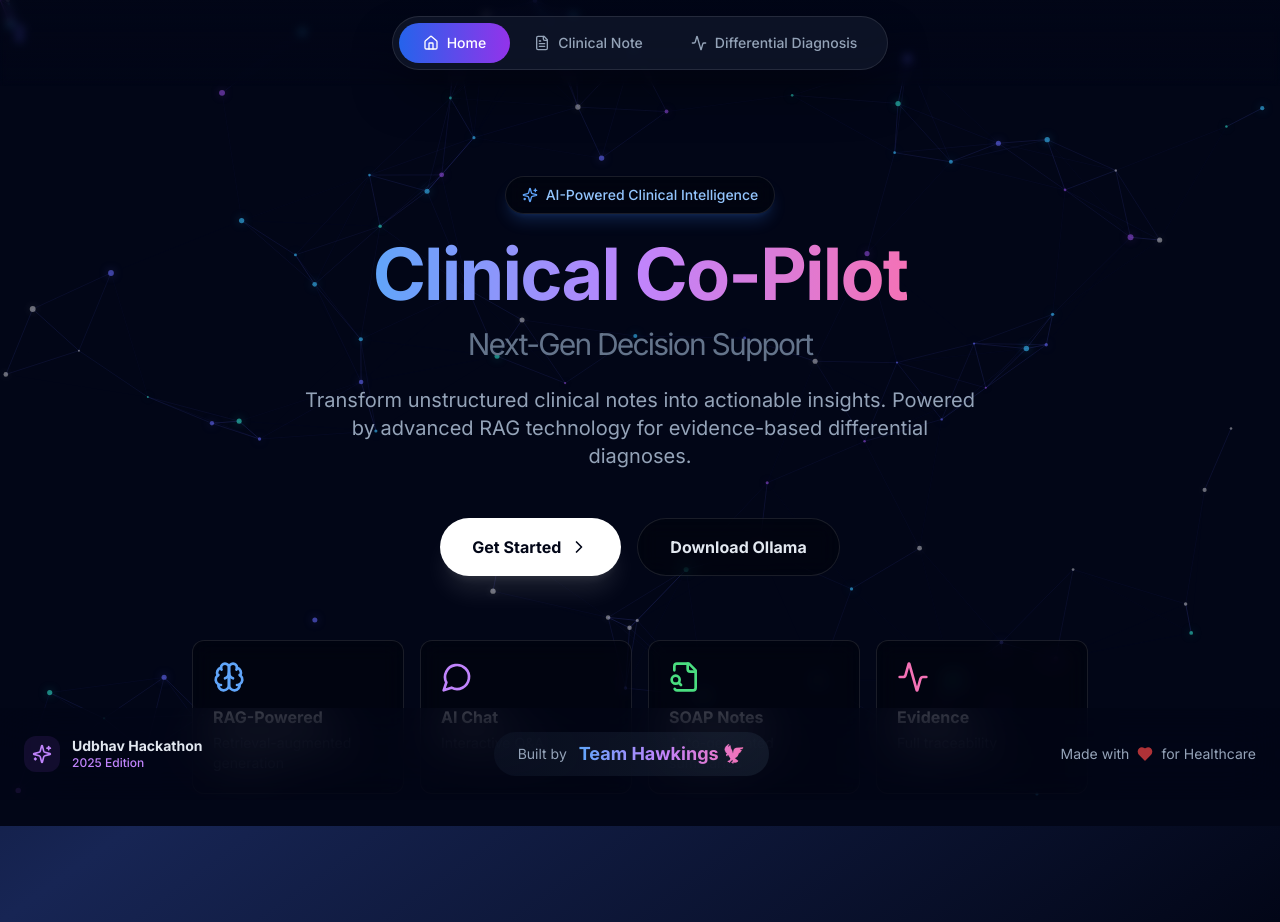
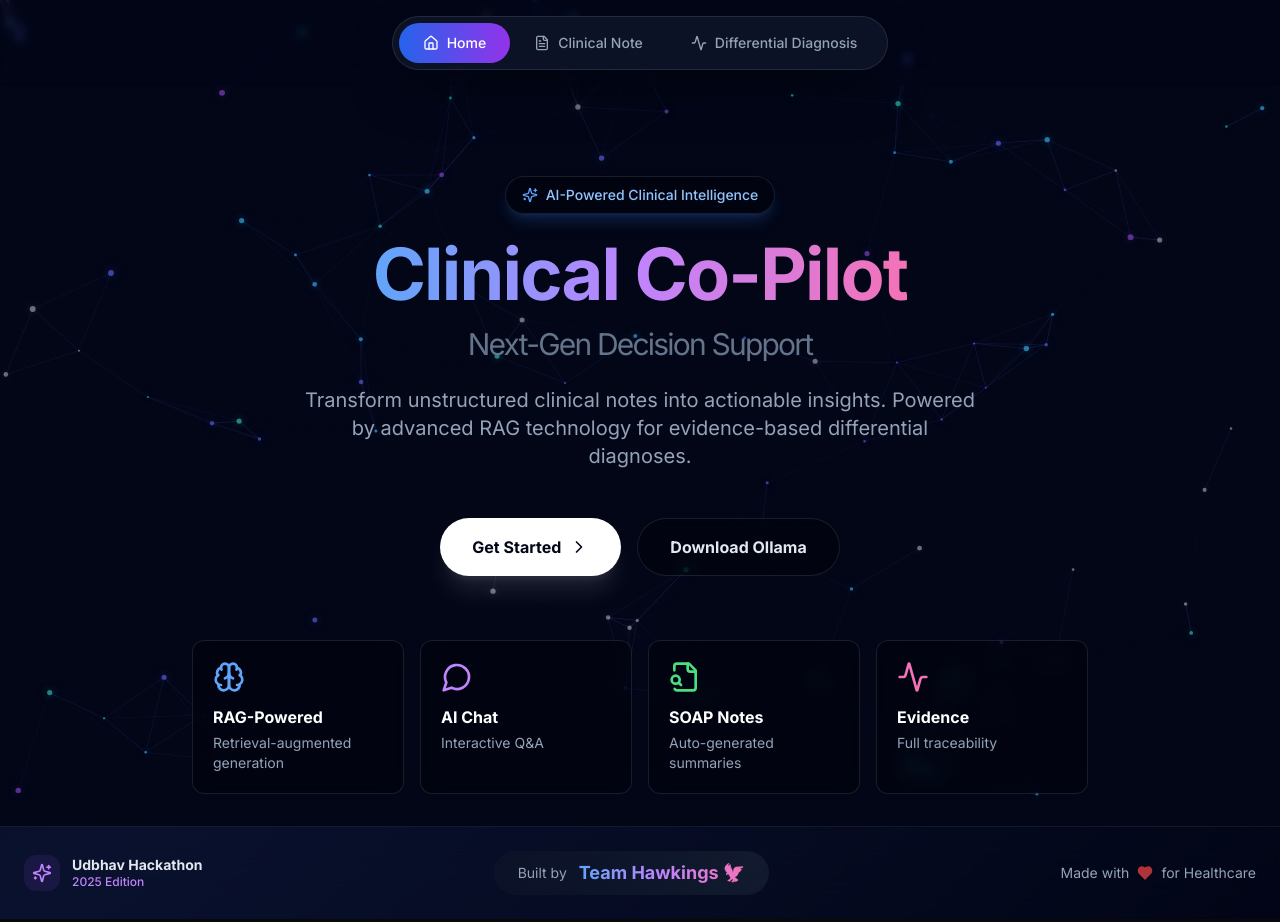
Before and after one commit to Kodi006/IIIT_HACKATHON, a Next.js app in the folder frontend/: page / in a window 1280 px wide. Built offline with nearby package versions, Linux system fonts and the light colour scheme.

Commit message:
made the footer static

```diff
--- a/frontend/app/components/Footer.tsx
+++ b/frontend/app/components/Footer.tsx
@@ -9,7 +9,7 @@ export default function Footer() {
             initial={{ opacity: 0, y: 100 }}
             animate={{ opacity: 1, y: 0 }}
             transition={{ delay: 0.5, type: "spring", stiffness: 100, damping: 20 }}
-            className="fixed bottom-0 left-0 right-0 z-50 bg-slate-950/80 backdrop-blur-xl supports-[backdrop-filter]:bg-slate-950/60"
+            className="relative z-50 bg-slate-950/80 backdrop-blur-xl supports-[backdrop-filter]:bg-slate-950/60 border-t border-slate-800/50"
         >
             <div className="max-w-7xl mx-auto px-6 py-6 flex flex-col md:flex-row items-center justify-between gap-4">
 
--- a/frontend/app/layout.tsx
+++ b/frontend/app/layout.tsx
@@ -18,7 +18,7 @@ export default function RootLayout({
   return (
     <html lang="en" className="dark">
       <body className={inter.className}>
-        <div className="min-h-screen bg-gradient-to-br from-slate-950 via-blue-950 to-slate-950 pb-24">
+        <div className="min-h-screen bg-gradient-to-br from-slate-950 via-blue-950 to-slate-950">
           {children}
           <Footer />
         </div>
--- a/frontend/app/page.tsx
+++ b/frontend/app/page.tsx
@@ -634,8 +634,6 @@ export default function Home() {
 
         </AnimatePresence>
       </main>
-
-
     </div>
   );
 }
```
Also changed, not shown: 2 other files (tests, documents, lock files or other folders).
